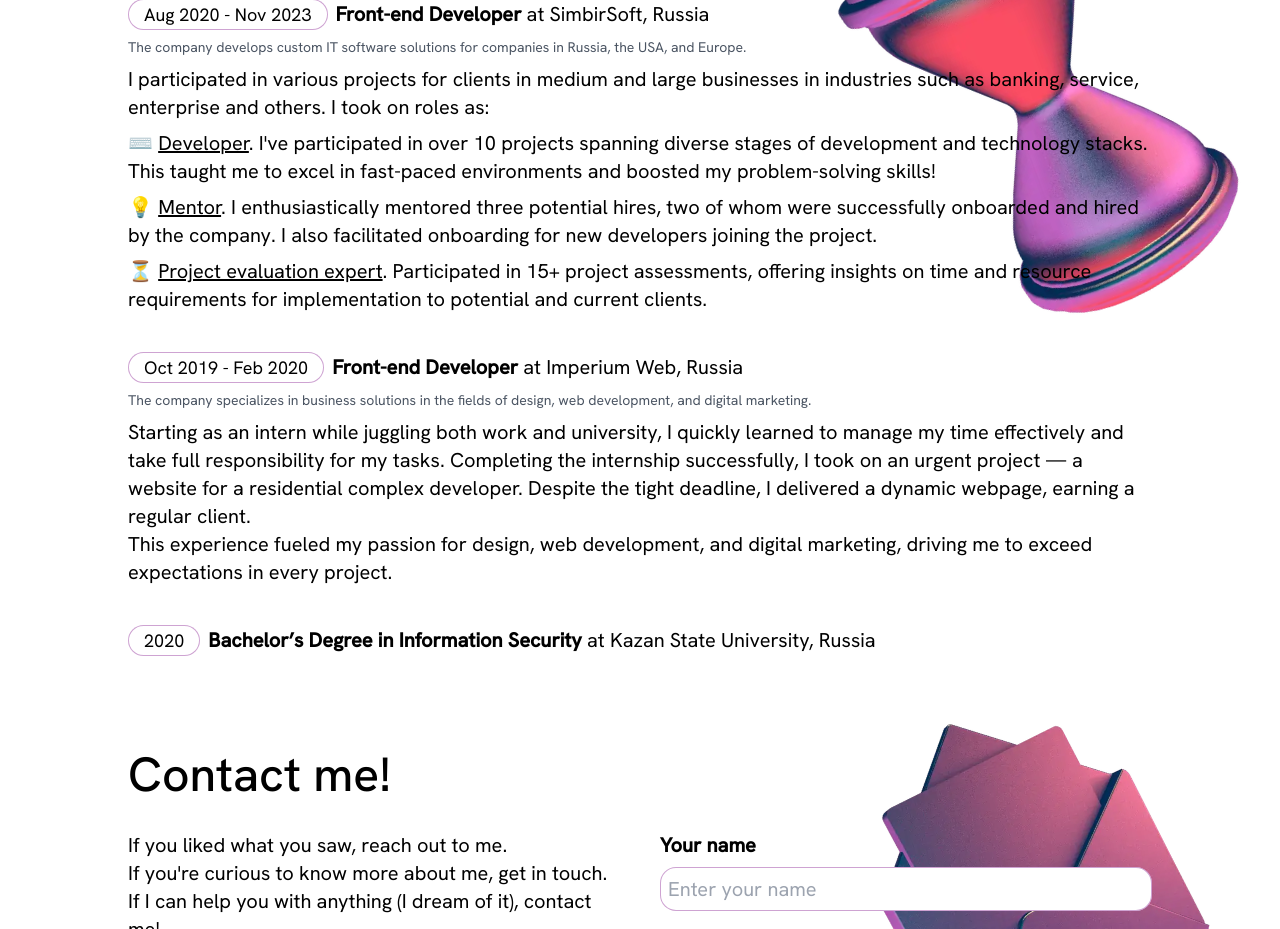
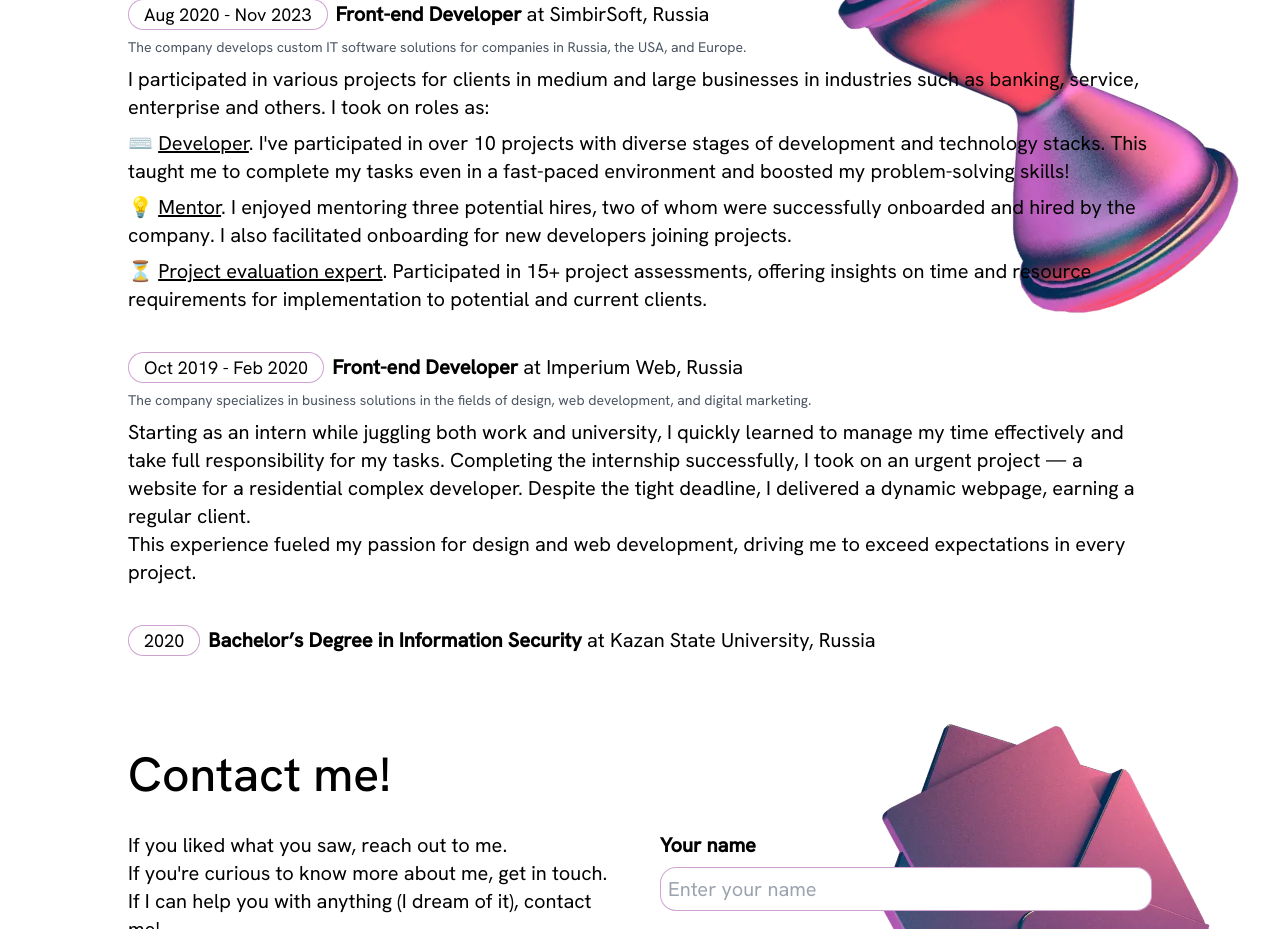
Before and after one commit to EllinaSo/EllinaSo.github.io, a React (Create React App) app: page / in a window 1280 px wide. Shown: the part 920-1849 px from the top of the page. Built offline with nearby package versions, Linux system fonts and the light colour scheme; the HTML template or start-up script is replaced by a standard one.

Commit message:
Updated text in the experience section

```diff
--- a/src/components/Experience/index.jsx
+++ b/src/components/Experience/index.jsx
@@ -15,14 +15,14 @@ const JOBS = [
         I participated in various projects for clients in medium and large businesses in industries such as banking,
         service, enterprise and others. I took on roles as:
         <p className="mt-2">
-          ⌨️ <span className="underline">Developer</span>. I've participated in over 10 projects spanning diverse stages
-          of development and technology stacks. This taught me to excel in fast-paced environments and boosted my
-          problem-solving skills!
+          ⌨️ <span className="underline">Developer</span>. I've participated in over 10 projects with diverse stages of
+          development and technology stacks. This taught me to complete my tasks even in a fast-paced environment and
+          boosted my problem-solving skills!
         </p>
         <p className="mt-2">
-          💡 <span className="underline">Mentor</span>. I enthusiastically mentored three potential hires, two of whom
-          were successfully onboarded and hired by the company. I also facilitated onboarding for new developers joining
-          the project.
+          💡 <span className="underline">Mentor</span>. I enjoyed mentoring three potential hires, two of whom were
+          successfully onboarded and hired by the company. I also facilitated onboarding for new developers joining
+          projects.
         </p>
         <p className="mt-2">
           ⏳ <span className="underline">Project evaluation expert</span>. Participated in 15+ project assessments,
@@ -43,8 +43,8 @@ const JOBS = [
         and take full responsibility for my tasks. Completing the internship successfully, I took on an urgent project —
         a website for a residential complex developer. Despite the tight deadline, I delivered a dynamic webpage,
         earning a regular client. <br />
-        This experience fueled my passion for design, web development, and digital marketing, driving me to exceed
-        expectations in every project.
+        This experience fueled my passion for design and web development, driving me to exceed expectations in every
+        project.
       </>
     ),
   },
```
